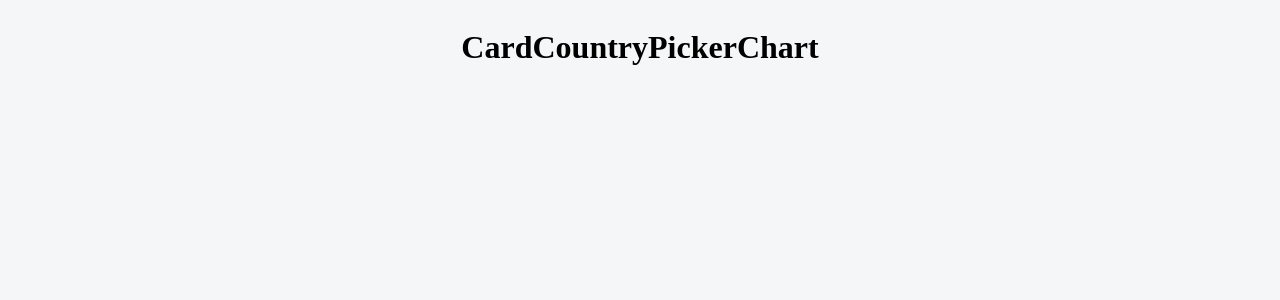
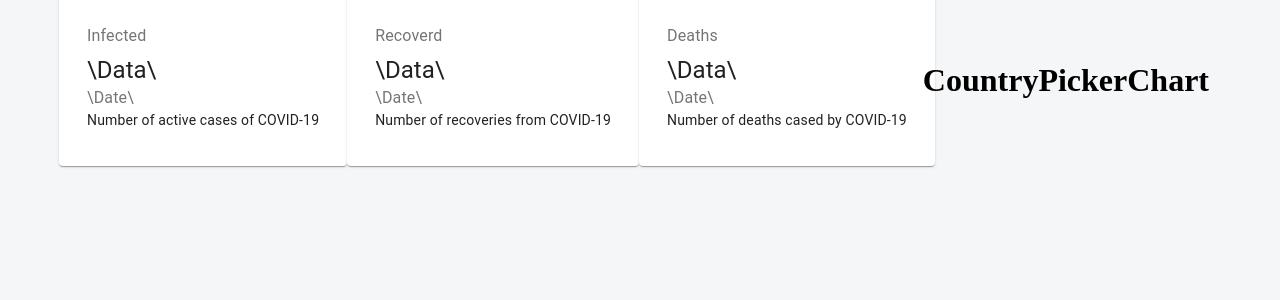
Before and after one commit to imnotoriginal/covid-tracker, a React (Create React App) app: page / in a window 1280 px wide. Shown: the top 300 px of the page. Built offline with nearby package versions, Linux system fonts and the light colour scheme; no server answers.

Commit message:
add Card component template

```diff
--- a/src/components/Cards/Cards.jsx
+++ b/src/components/Cards/Cards.jsx
@@ -1,11 +1,52 @@
 import React from "react";
+import { Card, CardContent, Typography, Grid } from "@material-ui/core";
+import styles from "./Cards.module.css";
 
-const Card = () => {
+const Cards = () => {
   return (
-    <div>
-      <h1>Card</h1>
+    <div className={styles.container}>
+      <Grid container spacing={3} justify="center">
+        <Grid item component={Card}>
+          <CardContent>
+            <Typography color="textSecondary" gutterBottom>
+              Infected
+            </Typography>
+            <Typography variant="h5">\Data\</Typography>
+            <Typography color="textSecondary">\Date\</Typography>
+            <Typography variant="body2">
+              Number of active cases of COVID-19
+            </Typography>
+          </CardContent>
+        </Grid>
+
+        <Grid item component={Card}>
+          <CardContent>
+            <Typography color="textSecondary" gutterBottom>
+              Recoverd
+            </Typography>
+            <Typography variant="h5">\Data\</Typography>
+            <Typography color="textSecondary">\Date\</Typography>
+            <Typography variant="body2">
+              Number of recoveries from COVID-19
+            </Typography>
+          </CardContent>
+        </Grid>
+
+        <Grid item component={Card}>
+          <CardContent>
+            <Typography color="textSecondary" gutterBottom>
+              Deaths
+            </Typography>
+            <Typography variant="h5">\Data\</Typography>
+            <Typography color="textSecondary">\Date\</Typography>
+            <Typography variant="body2">
+              Number of deaths cased by COVID-19
+            </Typography>
+          </CardContent>
+        </Grid>
+      </Grid>
     </div>
   );
 };
 
-export default Card;
+export default Cards;
--- a/src/components/Cards/Cards.module.css
+++ b/src/components/Cards/Cards.module.css
@@ -0,0 +1,3 @@
+.container {
+  display: flex;
+}
```
